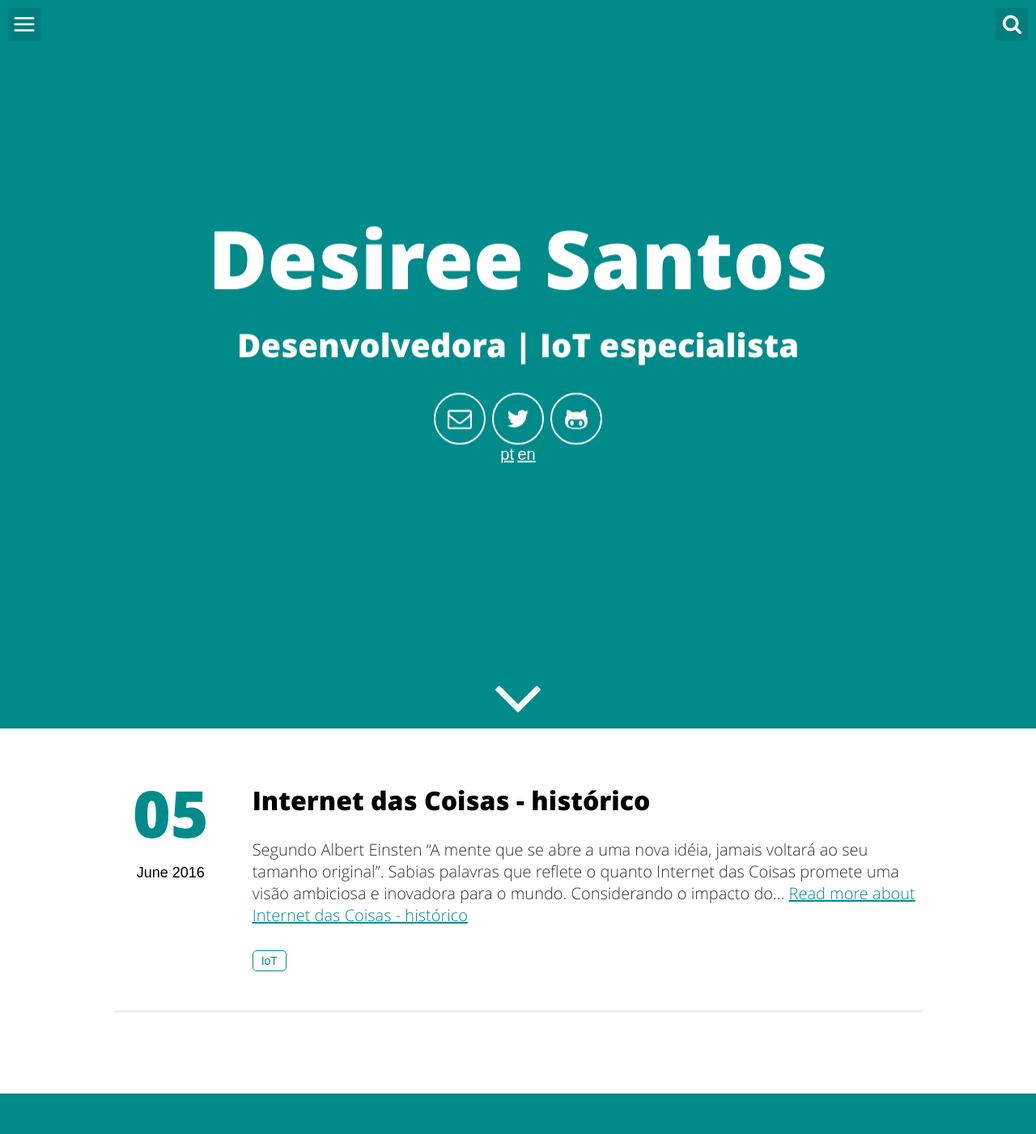
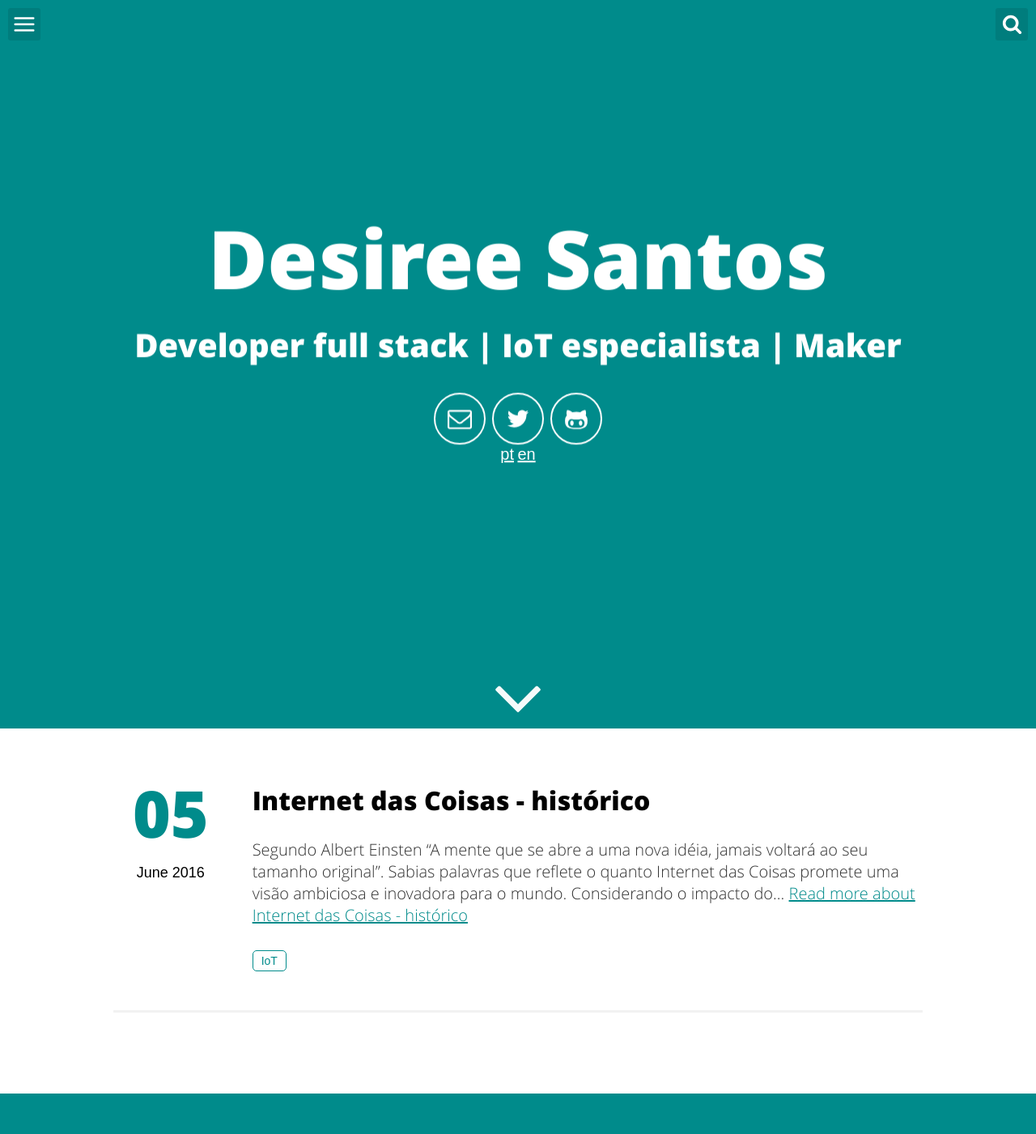
Before and after one commit to desireesantos/desireesantos.github.io, a Jekyll site: the page built from index.html, in a window 1280 px wide. Shown: the whole page at 81% size. Built offline with Jekyll 4.4.1, drawn with Linux system fonts in a browser that asks for light colours.

Commit message:
Update the information about me in main UI

```diff
--- a/_config.yml
+++ b/_config.yml
@@ -5,8 +5,8 @@ url: ""
 # User settings
 username: Desiree Santos
 user_title:
-  pt: Desenvolvedora | IoT especialista
-  en: Software Developer | IoT especialist
+  pt: Developer full stack | IoT especialista | Maker
+  en: Software Developer | IoT especialist | Maker
 index:
   pt: index.html
   en: index_en.html
```
